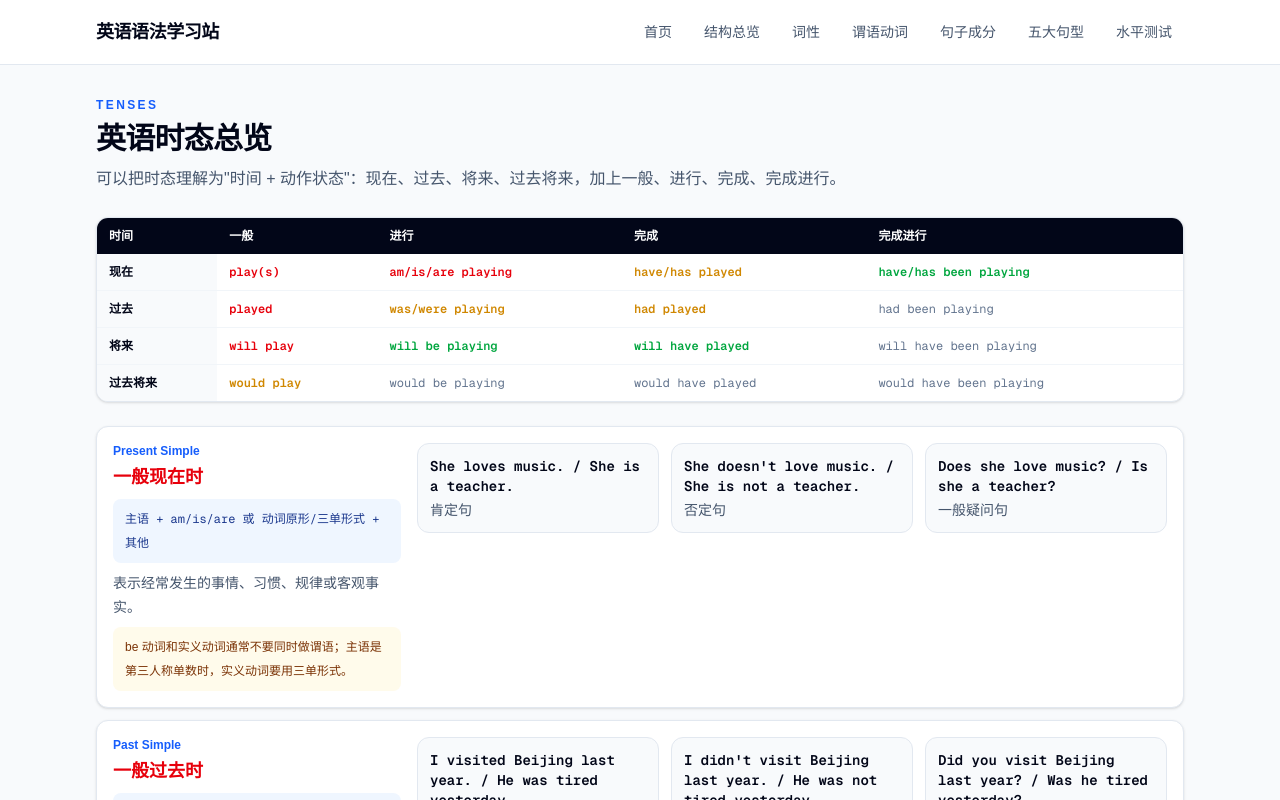
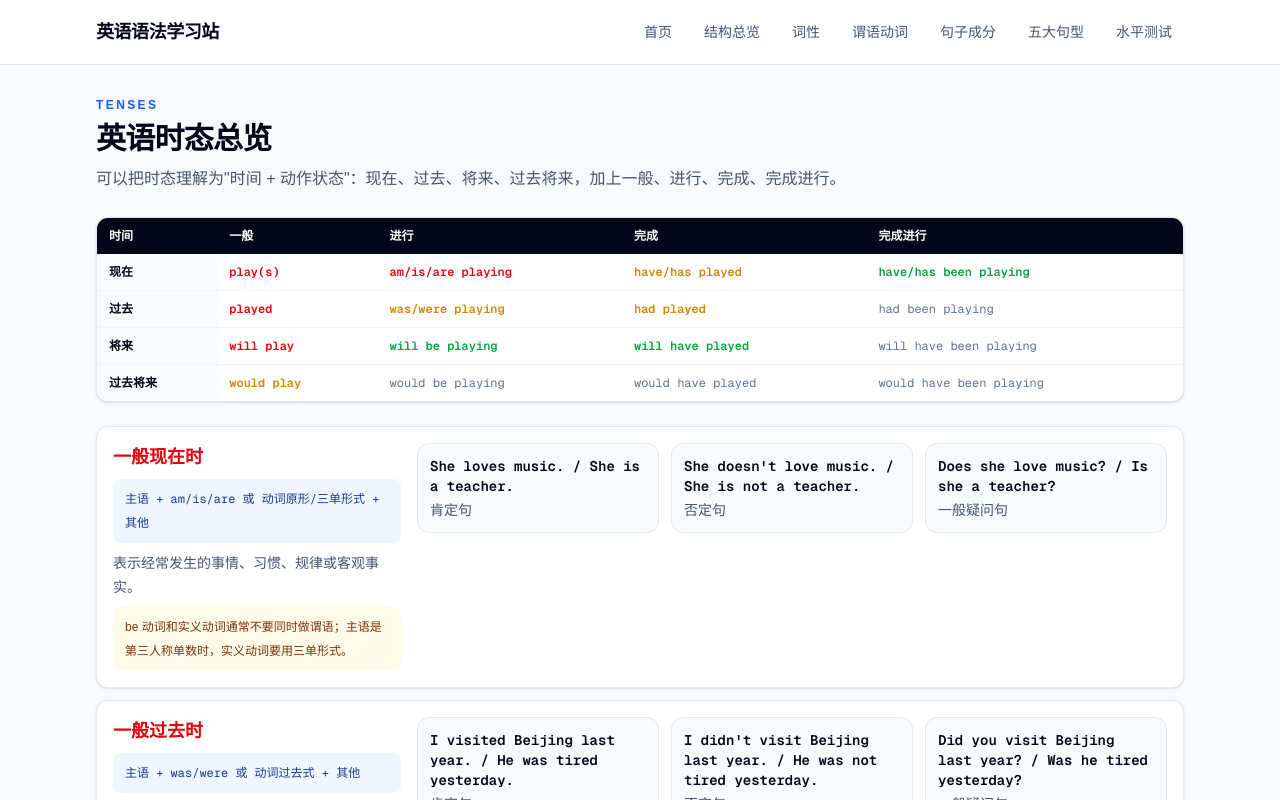
Before and after one commit to Jet-zz/EnglishGrammarSite, a Next.js app: page /grammar/tenses in a window 1280 px wide. Shown: the top 800 px of the page. Built offline with nearby package versions, Linux system fonts and the light colour scheme.

Commit message:
去掉时态页面的英文名称，中文名称上移

```diff
--- a/src/app/grammar/tenses/page.tsx
+++ b/src/app/grammar/tenses/page.tsx
@@ -66,8 +66,7 @@ export default function TensesPage() {
           <section key={tense.name} className="rounded-xl border border-slate-200 bg-white p-4 shadow-sm">
             <div className="flex items-start gap-4">
               <div className="w-72 shrink-0">
-                <p className="text-xs font-semibold text-blue-600">{tense.englishName}</p>
-                <h2 className={`mt-1 text-lg font-bold ${tenseNameColor(tense.name)}`}>{tense.name}</h2>
+                <h2 className={`text-lg font-bold ${tenseNameColor(tense.name)}`}>{tense.name}</h2>
                 <p className="mt-2 rounded-lg bg-blue-50 px-3 py-2 font-mono text-xs leading-6 text-blue-900">
                   {tense.pattern}
                 </p>
```
